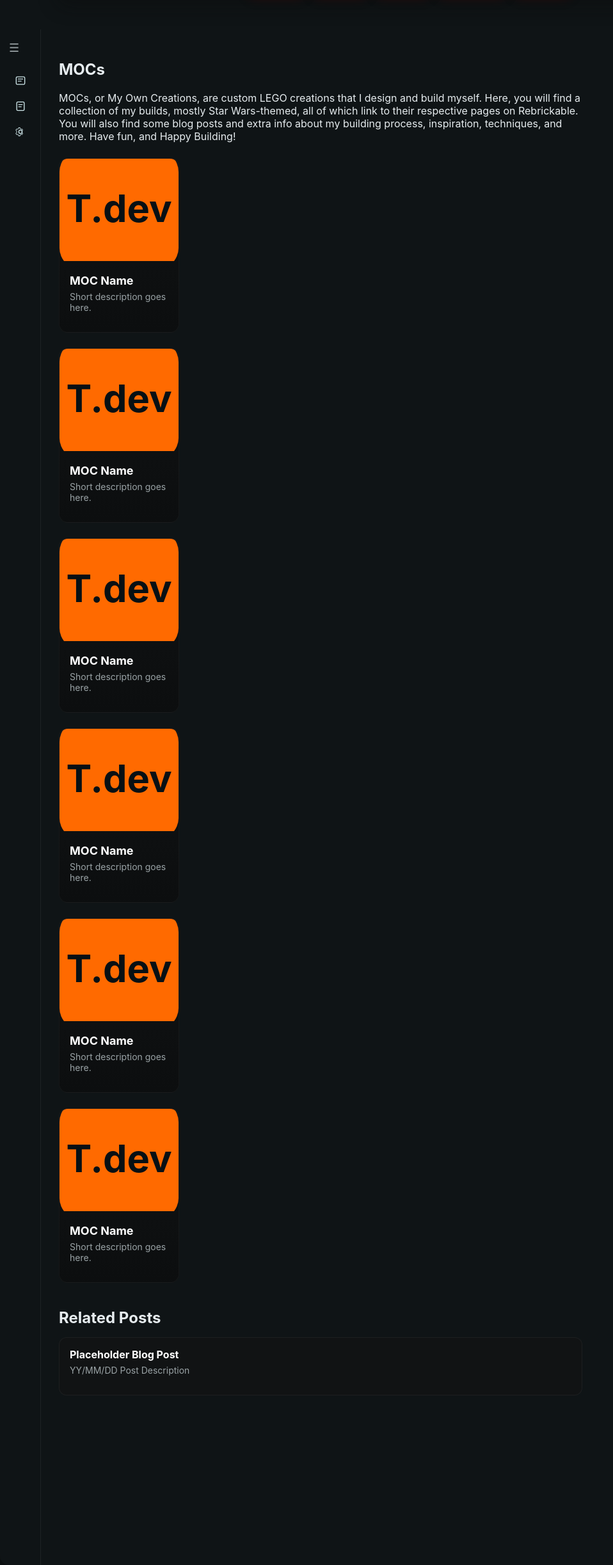
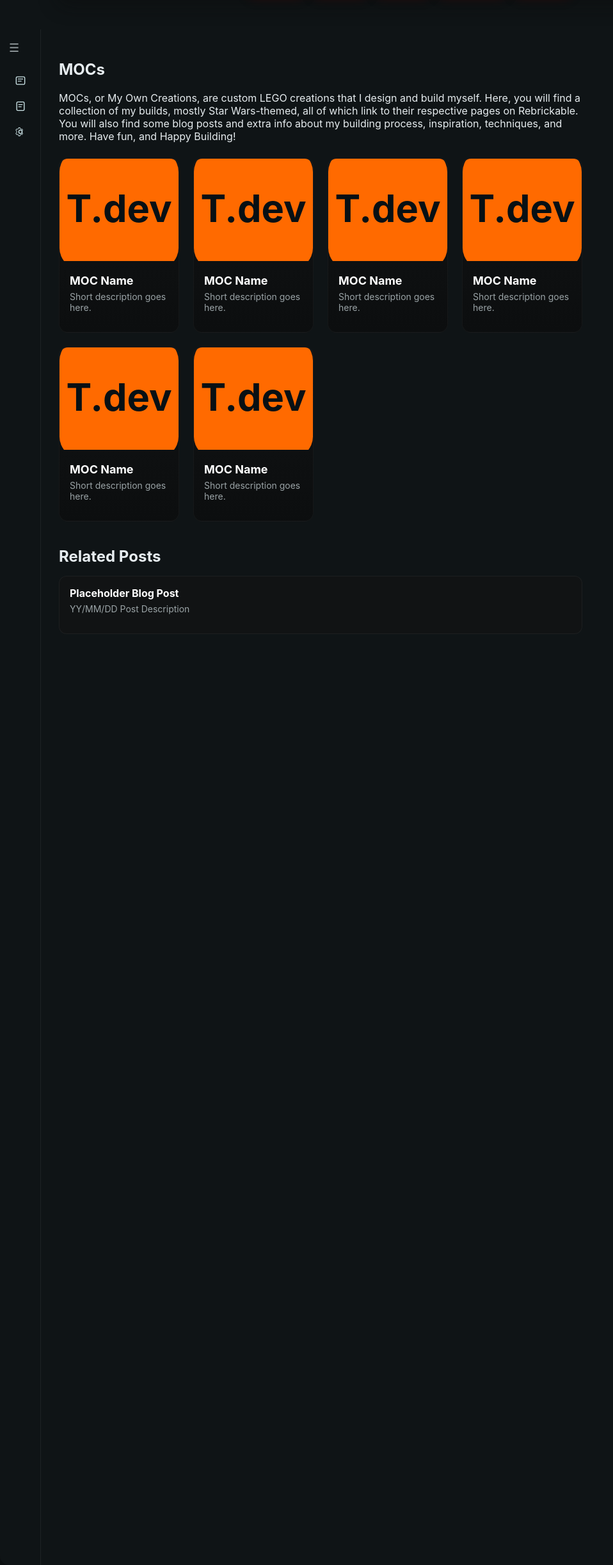
Before and after one commit to Tiggerljc/Tiggerljc.github.io, a Flask app: template templates/MOCs.html in a window 1280 px wide. Shown: the part 82-2528 px from the top of the page at 64% size, without its empty margins (0-958 px from the left). Run offline with Flask 3, Linux system fonts and the light colour scheme; the template is opened without the code that fills it, so the values that code supplies are empty.

Commit message:
Fixed parenting issues with repeated <div class="moc-grid"></div> containers, added CSS top-padding tests to fix .layout top margin issues

```diff
--- a/static/css/style.css
+++ b/static/css/style.css
@@ -44,7 +44,8 @@ html, body {
   grid-template-columns: auto 1fr;
   max-width: 1440px;
   margin: 64px auto;
-  border-top: 64px solid transparent;
+  margin-top: 64px;
+  padding-top: 64px;
   border-radius: 14px;
   overflow: hidden;
   box-shadow: 0 10px 40px rgba(0,0,0,0.6);
@@ -487,10 +488,6 @@ html, body {
    Homepage
 ================================================== */
 
-/* (You will paste homepage-specific styles here) */
-
-
-
 
 
 /* ==================================================
--- a/templates/MOCs.html
+++ b/templates/MOCs.html
@@ -44,9 +44,47 @@
                     <p>Short description goes here.</p>
                 </div>
             </a>
+
+            <a class="moc-card" href="#">
+                <div class="moc-image">
+                    <img src="/static/img/favicon.svg" alt="MOC Image">
                 </div>
+                <div class="moc-content">
+                    <h3>MOC Name</h3>
+                    <p>Short description goes here.</p>
+                </div>
+            </a>
 
-        <div class="moc-grid">
+            <a class="moc-card" href="#">
+                <div class="moc-image">
+                    <img src="/static/img/favicon.svg" alt="MOC Image">
+                </div>
+                <div class="moc-content">
+                    <h3>MOC Name</h3>
+                    <p>Short description goes here.</p>
+                </div>
+            </a>
+
+            <a class="moc-card" href="#">
+                <div class="moc-image">
+                    <img src="/static/img/favicon.svg" alt="MOC Image">
+                </div>
+                <div class="moc-content">
+                    <h3>MOC Name</h3>
+                    <p>Short description goes here.</p>
+                </div>
+            </a>
+
+            <a class="moc-card" href="#">
+                <div class="moc-image">
+                    <img src="/static/img/favicon.svg" alt="MOC Image">
+                </div>
+                <div class="moc-content">
+                    <h3>MOC Name</h3>
+                    <p>Short description goes here.</p>
+                </div>
+            </a>
+
             <a class="moc-card" href="#">
                 <div class="moc-image">
                     <img src="/static/img/favicon.svg" alt="MOC Image">
@@ -58,53 +96,6 @@
             </a>
         </div>
 
-        <div class="moc-grid">
-          <a class="moc-card" href="#">
-            <div class="moc-image">
-              <img src="/static/img/favicon.svg" alt="MOC Image">
-            </div>
-            <div class="moc-content">
-              <h3>MOC Name</h3>
-              <p>Short description goes here.</p>
-            </div>
-          </a>
-        </div>
-
-        <div class="moc-grid">
-          <a class="moc-card" href="#">
-            <div class="moc-image">
-              <img src="/static/img/favicon.svg" alt="MOC Image">
-            </div>
-            <div class="moc-content">
-              <h3>MOC Name</h3>
-              <p>Short description goes here.</p>
-            </div>
-          </a>
-        </div>
-
-        <div class="moc-grid">
-          <a class="moc-card" href="#">
-            <div class="moc-image">
-              <img src="/static/img/favicon.svg" alt="MOC Image">
-            </div>
-            <div class="moc-content">
-              <h3>MOC Name</h3>
-              <p>Short description goes here.</p>
-            </div>
-          </a>
-        </div>
-
-        <div class="moc-grid">
-          <a class="moc-card" href="#">
-            <div class="moc-image">
-              <img src="/static/img/favicon.svg" alt="MOC Image">
-            </div>
-            <div class="moc-content">
-              <h3>MOC Name</h3>
-              <p>Short description goes here.</p>
-            </div>
-          </a>
-        </div>
 
         <!-- Related Posts -->
         <section class="related-posts">
```
Lines whose indentation alone changed are shown as unchanged.
